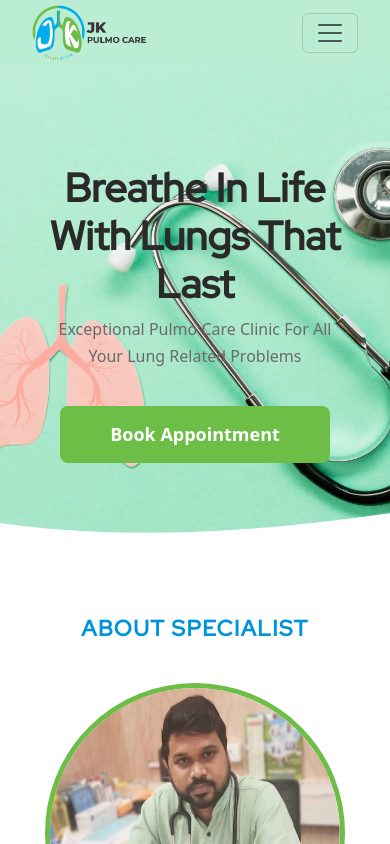
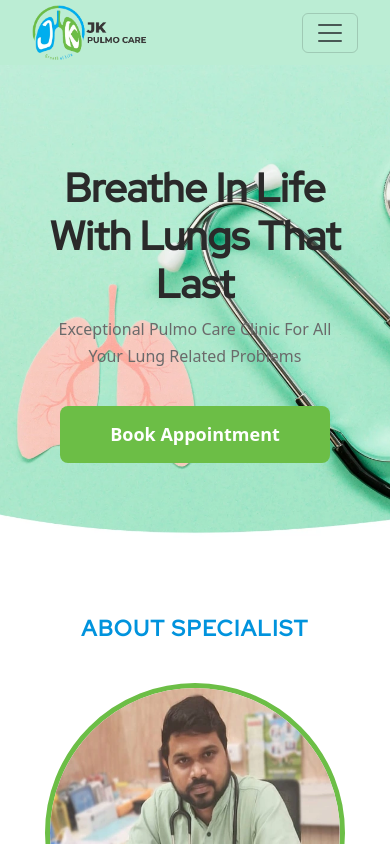
Before and after one commit to 1sh4sk/drjkpulmo, a React (Create React App) app: page / in a window 390 px wide. Shown: the top 844 px of the page. Built offline with nearby package versions, Linux system fonts and the light colour scheme.

Commit message:
landing image position change

```diff
--- a/public/styles.css
+++ b/public/styles.css
@@ -99,6 +99,7 @@ h1, h2, h4, h5 {
     background-repeat: no-repeat;
     background-size: 1706px auto;
     background-position-y: -80px;
+    background-position-x: 0px;
     text-transform: capitalize;
     display: flex;
     align-items: center;
@@ -524,7 +525,7 @@ hr{
         background-size: cover;
         margin-top: -40px;
         margin-bottom: 50px;
-        background-position: -440px 0;
+        background-position: -390px 0;
         text-align: center;
 
     }
--- a/src/components/LandingPage.jsx
+++ b/src/components/LandingPage.jsx
@@ -30,7 +30,7 @@ function LandingPage() {
                                 EDARM.,
                             </h2>
                             <h2>CONSULTANT INTERVENTIONAL PULMONOLOGIST, INTENSIVIST & SLEEP MEDICINE SPECIALIST</h2>
-                            <p>Dr. Jayakumar is one of the reputed Pulmonologist, Sleep Medicine Specialist, Allergist/Immunologist,Intensivist and Infectious disease specialist with a thriving experience of more than 10 years. He is specialized in diagnosing and treating Lung conditions like Asthma, Chronic Cough, COPD, smoking related Lung diseases, Bronchiectasis, Sinusitis, Tuberculosis, Recurrent Pneumonia, Chronic Fever of Unknown Origin, Sleep Apnoea and Sleep related Lung disorders, Pleural Effusion, Acute/Chronic Respiratory Failure, Interstitial Lung disease, ....</p>
+                            <p>Dr. Jayakumar is one of the reputed Pulmonologist, Sleep Medicine Specialist, Allergist/Immunologist, Intensivist and Infectious disease specialist with a thriving experience of more than 10 years. He is specialized in diagnosing and treating Lung conditions like Asthma, Chronic Cough, COPD, smoking related Lung diseases, Bronchiectasis, Sinusitis, Tuberculosis, Recurrent Pneumonia, Chronic Fever of Unknown Origin, Sleep Apnoea and Sleep related Lung disorders, Pleural Effusion, Acute/Chronic Respiratory Failure, Interstitial Lung disease, ....</p>
                             <div className="about-btn"><Link to="/AboutSpecialist"><button type="button" className="btn btn-primary btn-lg">Know More...</button></Link></div>
 
                         </div>
```
